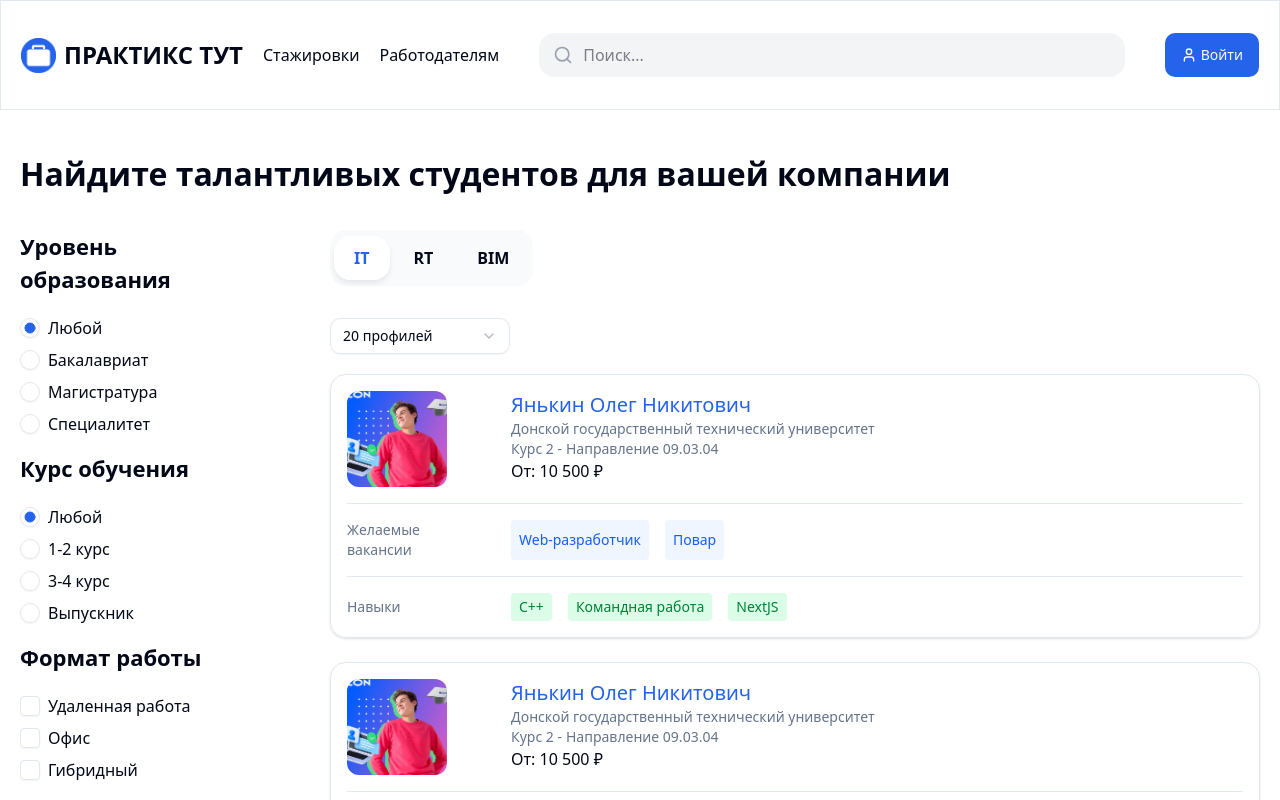
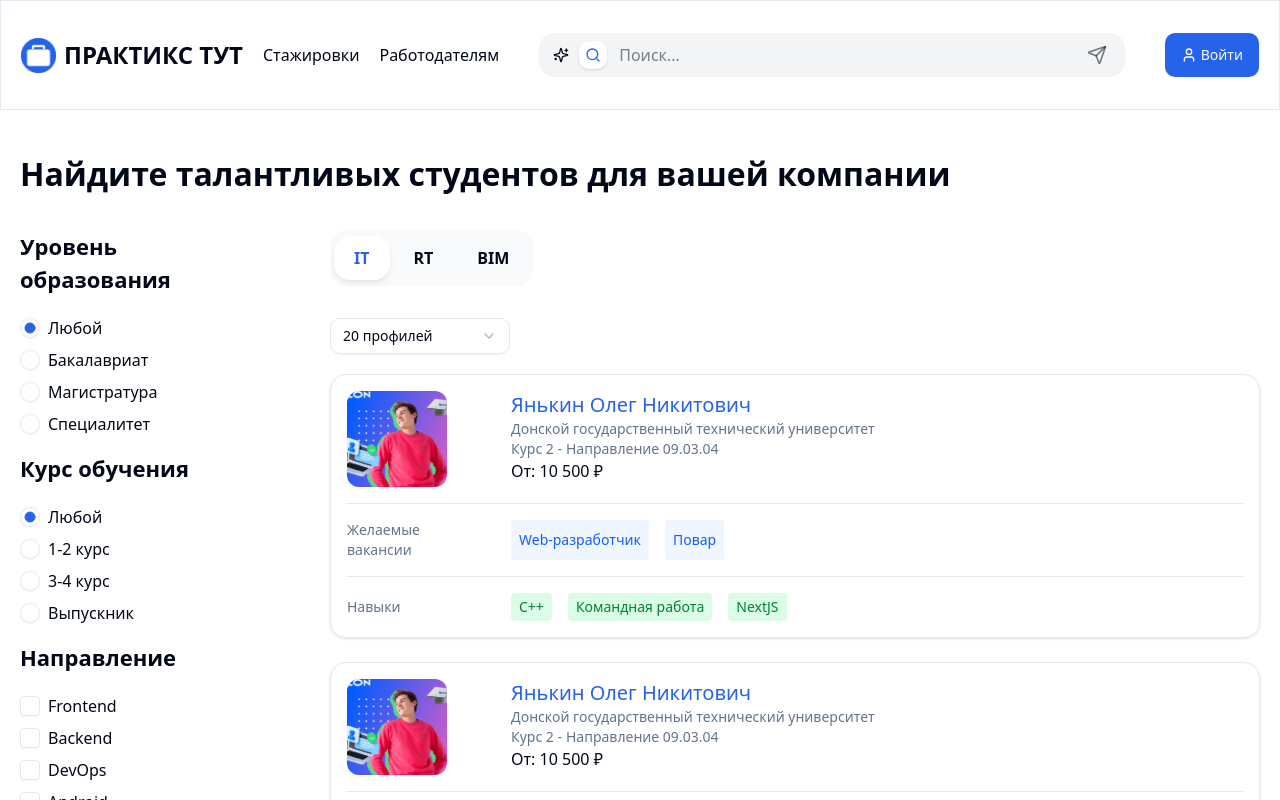
Before and after one commit to DenissioBarkani/student-tw-v4-Git-v2, a Next.js app: page /employers in a window 1280 px wide. Shown: the top 800 px of the page. Built offline with nearby package versions, Linux system fonts and the light colour scheme.

Commit message:
feat: ai-search

```diff
--- a/app/company/[id]/page.tsx
+++ b/app/company/[id]/page.tsx
@@ -42,7 +42,7 @@ export default function ProductPage() {
           </div>
         </section>
 
-        <div className="p-12 mb-12 shadow col-span-2 rounded-3xl border">
+        <div className="p-12 mb-12 shadow col-span-2 rounded-xl border">
           <div className="mb-4">
             <Title
               className="font-extrabold mb-4"
--- a/app/student/[id]/page.tsx
+++ b/app/student/[id]/page.tsx
@@ -3,6 +3,7 @@
 import {
   Container,
   HardSkillsChart,
+  SoftSkillsChart,
   StudentProjectCard,
   StudentResume,
   Title,
@@ -51,7 +52,7 @@ export default function StudentProfile() {
               <div className="grid grid-cols-2 gap-6">
                 <div>
                   <h3 className="text-sm mb-2">Soft Skills</h3>
-                  {/* <SoftSkillsChart /> */}
+                  <SoftSkillsChart />
                 </div>
                 <div>
                   <h3 className="text-sm mb-2">Hard Skills</h3>
--- a/components/shared/filters.tsx
+++ b/components/shared/filters.tsx
@@ -1,20 +1,16 @@
 "use client";
 import { cn } from "@/lib/utils";
 import { CheckboxFiltersGroup } from "./checkbox-filters-group";
-import { MyRadioGroup } from "./my-radio-group";
+import { FilterRadioGroup, RadioOptionProps} from "./filter-radio-group";
 import React from "react";
 import { FilterCheckboxProps } from "./filter-checkbox";
 
-// Типы для опций фильтров
-interface RadioOption {
-  value: string;
-  label: string;
-}
+
 
 export interface FilterSection {
   title: string;
   type: "radio" | "checkbox";
-  options: RadioOption[] | FilterCheckboxProps[];
+  options: RadioOptionProps[] | FilterCheckboxProps[];
 }
 
 interface Props {
@@ -26,22 +22,22 @@ export const Filters: React.FC<Props> = ({ className, sections = [] }) => {
   const [radioValues, setRadioValues] = React.useState<Record<number, string>>({
 
   });
-
-
   return (
     <div className={cn("space-y-4", className)}>
       {sections.map((section, index) => (
         <div key={index}>
           {section.type === "radio" ? (
-            <MyRadioGroup
-              options={section.options as RadioOption[]}
-              value={radioValues[index] || "default"}
+            <FilterRadioGroup
+              options={section.options as RadioOptionProps[]}
+              selected={radioValues[index] || section.options[0].value}
+              // ------Разобраться в коде----------
               onValueChange={(value) =>
                 setRadioValues((prev) => ({
                   ...prev,
                   [index]: value,
                 }))
               }
+              // -------------------
               title={section.title}
             />
           ) : (
--- a/components/shared/header.tsx
+++ b/components/shared/header.tsx
@@ -3,17 +3,17 @@ import { cn } from "@/lib/utils";
 import React from "react";
 import { Container } from "./container";
 import Image from "next/image";
-
-import { Search, User } from "lucide-react";
-// import { SearchInput } from "./search-input";
+import { User } from "lucide-react";
 import Link from "next/link";
 import { Button } from "../ui";
+import { SearchAi } from "./search-ai";
 
 interface Props {
   className?: string;
 }
 
 export const Header: React.FC<Props> = ({ className }) => {
+
   return (
     <header className={cn("border border-b", className)}>
       <Container className="flex items-center justify-between py-8">
@@ -37,20 +37,7 @@ export const Header: React.FC<Props> = ({ className }) => {
           </Link>
         </div>
 
-        <div className="mx-10 flex-1">
-          <div
-            className={
-              "flex rounded-2xl flex-1 justify-between h-11 z-30 relative"
-            }>
-            <Search className="absolute top-1/2 translate-y-[-50%] left-3 h-5 text-gray-400" />
-            <input
-              className="rounded-2xl outline-none w-full bg-gray-100 pl-11"
-              type="text"
-              placeholder="Поиск..."
-              defaultValue=""
-            />
-          </div>
-        </div>
+        <SearchAi></SearchAi>
 
         {/* Правая часть */}
         <div className="flex items-center gap-3">
--- a/components/shared/index.ts
+++ b/components/shared/index.ts
@@ -11,6 +11,8 @@ export { StudentCard } from "./employers/student-card";
 export { Footer } from "./footer";
 export { Tag } from "./tag";
 export { HardSkillsChart } from "./student-profile/hard-skills-chart";
-export { MyRadioGroup } from "./my-radio-group";
+export { FilterRadioGroup } from "./filter-radio-group";
 export { StudentProjectCard } from "./student-profile/student-project-card";
 export { StudentResume } from "./student-profile/student-resume"
+export { SoftSkillsChart } from "./student-profile/soft-skills-chart";
+export { SearchAi } from "./search-ai";
--- /dev/null
+++ b/components/shared/search-ai.tsx
@@ -0,0 +1,121 @@
+"use client";
+
+import { cn } from "@/lib/utils";
+import { Paperclip, Search, Send, Sparkles, X } from "lucide-react";
+import { useRef, useState } from "react";
+
+interface SearchAiProps {
+  className?: string;
+}
+
+export const SearchAi = ({ className }: SearchAiProps) => {
+  const [changeMode, setChangeMode] = useState(false);
+  const [hasFile, setHasFile] = useState(false);
+  const [hasValue, setHasValue] = useState("");
+  const fileInputRef = useRef<HTMLInputElement>(null);
+
+  const handleFileClick = () => {
+    fileInputRef.current?.click();
+  };
+
+  const handleFileChange = (e: React.ChangeEvent<HTMLInputElement>) => {
+    const file = e.target.files?.[0];
+    if (file) {
+      setHasFile(true);
+      // Здесь можно добавить логику обработки файла
+      console.log("Selected file:", file);
+    } else {
+      setHasFile(false);
+    }
+  };
+
+  return (
+    <>
+      <div className={cn("mx-10 flex-1", className)}>
+        <div className="flex rounded-2xl flex-1 justify-between h-11 z-30 relative">
+          <div className="absolute top-1/2 translate-y-[-50%] left-2 flex items-center">
+            <div className="flex items-center rounded-lg gap-1">
+              <button
+                onClick={() => setChangeMode((prev) => !prev)}
+                className={cn(
+                  "p-1.5 rounded-md transition-all duration-500 ease-in-out",
+                  !changeMode
+                    ? "bg-white shadow-sm text-primary translate-x-8"
+                    : "hover:bg-gray-200 translate-x-0"
+                )}>
+                <Search className="h-4 w-4" />
+              </button>
+              <button
+                onClick={() => setChangeMode((prev) => !prev)}
+                className={cn(
+                  "p-1.5 rounded-md transition-all duration-500 ease-in-out",
+                  changeMode
+                    ? "bg-white shadow-sm text-primary translate-x-0"
+                    : "hover:bg-gray-200 -translate-x-8"
+                )}>
+                <Sparkles className="h-4 w-4" />
+              </button>
+            </div>
+          </div>
+          <input
+            onChange={(event) => setHasValue(event.target.value)}
+            className="rounded-2xl outline-none w-full bg-gray-100 pl-20 pr-19"
+            type="text"
+            placeholder={changeMode ? "Найти с помощью AI..." : "Поиск..."}
+            defaultValue=""
+          />
+
+          {/* Правая часть */}
+          <div className="absolute top-1/2 translate-y-[-50%] right-3 flex items-center">
+            <div className="flex items-center">
+              {!changeMode && (
+                <button
+                  className={cn(
+                    "hidden p-1.5 mr-1 rounded-md text-foreground/50 hover:text-foreground",
+                    hasValue || hasFile
+                      ? "text-foreground block"
+                      : "hidden"
+                  )}
+                  title="Прикрепить файл">
+                  <X size={20} className="" />
+                </button>
+              )}
+
+              {changeMode && (
+                <button
+                  onClick={handleFileClick}
+                  className={cn(
+                    "p-1.5 mr-1 rounded-md transition-all text-foreground/50 hover:text-foreground",
+                    hasFile
+                      ? "bg-primary/10 text-primary"
+                      : "hover:bg-gray-200 text-gray-500"
+                  )}
+                  title="Прикрепить файл">
+                  <Paperclip size={18} className="" />
+                </button>
+              )}
+              <input
+                type="file"
+                ref={fileInputRef}
+                onChange={handleFileChange}
+                className="hidden"
+                accept=".pdf,.doc,.docx,.txt"
+              />
+
+              <button
+                className={cn(
+                  "p-1.5 rounded-md transition-colors",
+                  hasValue || hasFile
+                    ? "bg-white/80 hover:bg-white text-primary"
+                    : "bg-none text-foreground/50"
+                )}
+                title="Найти">
+                <Send size={20} />
+              </button>
+            </div>
+          </div>
+        </div>
+      </div>
+    </>
+  );
+};
--- a/data/filters.ts
+++ b/data/filters.ts
@@ -6,41 +6,41 @@ export const employersFilters: FilterSection[] = [
     title: "Уровень образования",
     type: "radio",
     options: [
-      { value: "default", label: "Любой" },
-      { value: "bachelor", label: "Бакалавриат" },
-      { value: "master", label: "Магистратура" },
-      { value: "specialist", label: "Специалитет" },
+      { value: "default", text: "Любой" },
+      { value: "bachelor", text: "Бакалавриат" },
+      { value: "master", text: "Магистратура" },
+      { value: "specialist", text: "Специалитет" },
     ],
   },
   {
     title: "Курс обучения",
     type: "radio",
     options: [
-      { value: "default", label: "Любой" },
-      { value: "1-2", label: "1-2 курс" },
-      { value: "3-4", label: "3-4 курс" },
-      { value: "graduate", label: "Выпускник" },
+      { value: "default", text: "Любой" },
+      { value: "1-2", text: "1-2 курс" },
+      { value: "3-4", text: "3-4 курс" },
+      { value: "graduate", text: "Выпускник" },
     ],
   },
-  // {
-  //   title: "Направление",
-  //   type: "checkbox",
-  //   options: [
-  //     { text: "Frontend", value: "frontend" },
-  //     { text: "Backend", value: "backend" },
-  //     { text: "DevOps", value: "devops" },
-  //     { text: "Android", value: "android" },
-  //     { text: "iOS", value: "ios" },
-  //     { text: "Data Science", value: "data-science" },
-  //   ],
-  // },
+  {
+    title: "Направление",
+    type: "checkbox",
+    options: [
+      { value: "frontend", text: "Frontend" },
+      { value: "backend", text: "Backend" },
+      { value: "devops", text: "DevOps" },
+      { value: "android", text: "Android" },
+      { value: "ios", text: "iOS" },
+      { value: "data-science", text: "Data Science" },
+    ],
+  },
   {
     title: "Формат работы",
     type: "checkbox",
     options: [
-      { text: "Удаленная работа", value: "remote" },
-      { text: "Офис", value: "office" },
-      { text: "Гибридный", value: "hybrid" },
+      { value: "remote", text: "Удаленная работа" },
+      { value: "office", text: "Офис" },
+      { value: "hybrid", text: "Гибридный" },
     ],
   },
 ];
@@ -48,48 +48,64 @@ export const employersFilters: FilterSection[] = [
 // Конфигурация для страницы студентов (поиск компаний)
 export const studentsFilters: FilterSection[] = [
   {
+    title: "Направление",
+    type: "checkbox",
+    options: [
+      { value: "IT", text: "IT" },
+      { value: "RT", text: "RT" },
+      { value: "BIM", text: "BIM" },
+    ],
+  },
+  {
+    title: "Формат работы",
+    type: "checkbox",
+    options: [
+      { value: "Удаленка", text: "Удаленка" },
+      { value: "Оффлайн", text: "Оффлайн" },
+    ],
+  },
+  {
+    title: "Оплата",
+    type: "radio",
+    options: [
+      { value: "paid", text: "Оплачиваемая" },
+      { value: "unpaid", text: "Неоплачиваемая" },
+    ],
+  },
+  {
+    title: "Берут курс",
+    type: "checkbox",
+    options: [
+      { value: "любой", text: "Не важно" },
+      { value: "2", text: "2 курс" },
+      { value: "3", text: "3 курс" },
+    ],
+  },
+  {
     title: "Уровень зарплаты",
     type: "radio",
     options: [
-      { value: "default", label: "Любая" },
-      { value: "paid-intern", label: "Оплачиваемая стажировка" },
-      { value: "40k", label: "от 40 000 ₽" },
-      { value: "60k", label: "от 60 000 ₽" },
-      { value: "80k", label: "от 80 000 ₽" },
-    ],
-  },
-  // {
-  //   title: "Размер компании",
-  //   type: "radio",
-  //   options: [
-  //     { value: "default", label: "Любой" },
-  //     { value: "startup", label: "Стартап (до 50 человек)" },
-  //     { value: "medium", label: "Средняя (50-500 человек)" },
-  //     { value: "large", label: "Крупная (500+ человек)" },
-  //   ],
-  // },
-  {
-    title: "Технологии",
-    type: "checkbox",
-    options: [
-      { text: "React", value: "react" },
-      { text: "Vue", value: "vue" },
-      { text: "Angular", value: "angular" },
-      { text: "Node.js", value: "nodejs" },
-      { text: "Python", value: "python" },
-      { text: "Java", value: "java" },
-      { text: "Kotlin", value: "kotlin" },
-      { text: "Swift", value: "swift" },
-    ],
-  },
-  {
-    title: "Дополнительные условия",
-    type: "checkbox",
-    options: [
-      { text: "Гибкий график", value: "flexible" },
-      { text: "Наставничество", value: "mentoring" },
-      { text: "Корпоративное обучение", value: "education" },
-      { text: "ДМС", value: "insurance" },
+      { value: "default", text: "Любая" },
+      { value: "paid-intern", text: "Оплачиваемая стажировка" },
+      { value: "40k", text: "от 40 000 ₽" },
+      { value: "60k", text: "от 60 000 ₽" },
+      { value: "80k", text: "от 80 000 ₽" },
     ],
   },
 ];
+
+
+// {
+//   title: "Технологии",
+//   type: "checkbox",
+//   options: [
+//     { text: "React", value: "react" },
+//     { text: "Vue", value: "vue" },
+//     { text: "Angular", value: "angular" },
+//     { text: "Node.js", value: "nodejs" },
+//     { text: "Python", value: "python" },
+//     { text: "Java", value: "java" },
+//     { text: "Kotlin", value: "kotlin" },
+//     { text: "Swift", value: "swift" },
+//   ],
+// },
```
Also changed, not shown: components/shared/card-ui.tsx (added, +35 -0 lines), components/shared/filter-radio-group.tsx (renamed from components/shared/my-radio-group.tsx, +8 -8 lines), components/shared/student-profile/soft-skills-chart.tsx (added, +125 -0 lines).
